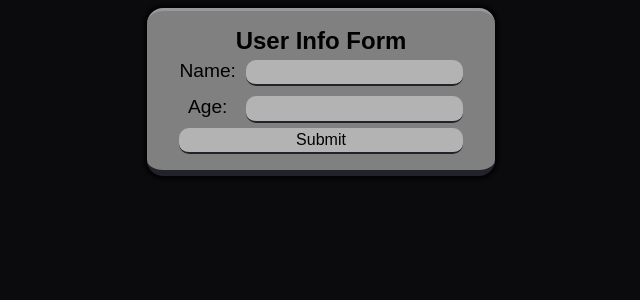
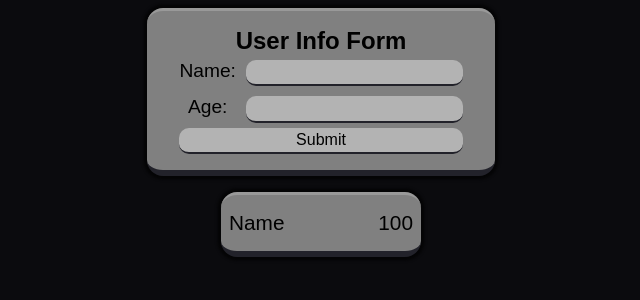
Before and after one commit to Skirbs/User-Form-React-Practice, a React (Vite) app: page / in a window 1280 px wide. Shown: the top 300 px of the page, without its empty margins (319-959 px from the left). Built offline with nearby package versions, Linux system fonts and the light colour scheme; a web font is replaced by a local one.

Commit message:
Added UserList Component + Style

```diff
--- a/src/App.jsx
+++ b/src/App.jsx
@@ -1,8 +1,10 @@
 import UserForm from "./components/userForm/UserForm";
+import UserList from "./components/UserLIst/UserList";
 function App() {
   return (
     <>
       <UserForm></UserForm>
+      <UserList></UserList>
     </>
   );
 }
--- a/src/components/Cards/Card.module.css
+++ b/src/components/Cards/Card.module.css
@@ -2,4 +2,7 @@
   padding: 16px 8px;
   border-radius: 16px;
   background-color: var(--primary-50);
+
+  border-bottom: 6px solid var(--background-15);
+  border-top: 3px solid var(--primary-60);
 }
--- a/src/components/UserForm/UserForm.module.css
+++ b/src/components/UserForm/UserForm.module.css
@@ -1,7 +1,5 @@
 .form-card {
   box-sizing: border-box;
-  border-bottom: 6px solid var(--background-15);
-  border-top: 3px solid var(--primary-60);
 
   padding-inline: 32px !important;
 }
--- /dev/null
+++ b/src/components/UserLIst/UserItem.jsx
@@ -0,0 +1,15 @@
+import Card from "../cards/card";
+import style from "./UserList.module.css";
+
+const UserList = () => {
+  return (
+    <li>
+      <Card className={`flex justify-between`}>
+        <p>Name</p>
+        <p>100</p>
+      </Card>
+    </li>
+  );
+};
+
+export default UserList;
--- /dev/null
+++ b/src/components/UserLIst/UserList.jsx
@@ -0,0 +1,12 @@
+import style from "./UserList.module.css";
+import UserItem from "./UserItem";
+
+const UserList = () => {
+  return (
+    <ul className={`${style["user-list"]} flex-column`}>
+      <UserItem />
+    </ul>
+  );
+};
+
+export default UserList;
--- /dev/null
+++ b/src/components/UserLIst/UserList.module.css
@@ -0,0 +1,20 @@
+.user-list {
+  padding: 0;
+  margin-top: 16px;
+}
+
+.user-list li {
+  min-width: 200px;
+  list-style: none;
+}
+
+.user-list li p {
+  font-size: 1.3rem;
+
+  &:first-child {
+    margin-right: 6px;
+  }
+  &:last-child {
+    margin-left: 6px;
+  }
+}
--- a/src/index.css
+++ b/src/index.css
@@ -56,6 +56,10 @@ input[type="number"] {
   justify-content: center;
 }
 
+.justify-between {
+  justify-content: space-between;
+}
+
 .align-items-center {
   align-items: center;
 }
```
